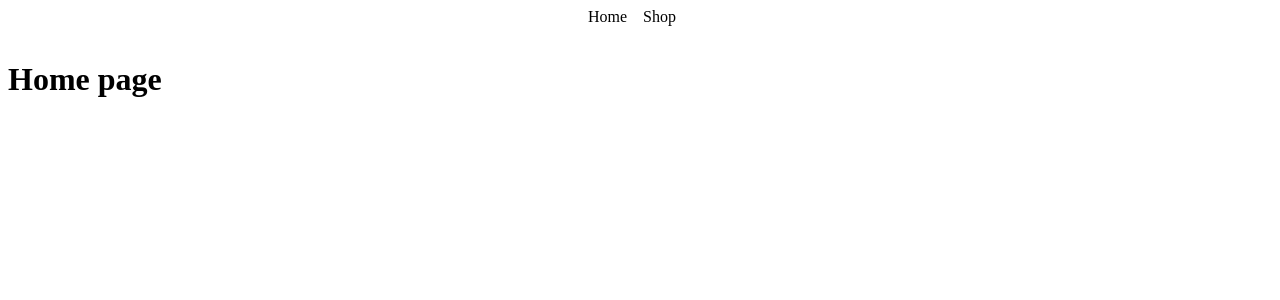
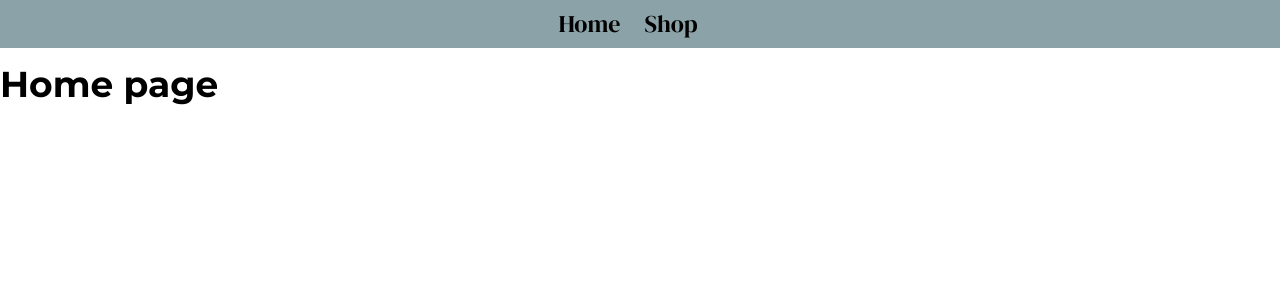
Before and after one commit to chrismartinjazz/odin-shopping-cart, a React (Vite) app: page / in a window 1280 px wide. Shown: the top 300 px of the page. Built offline with nearby package versions, Linux system fonts and the light colour scheme.

Commit message:
Change Card element to text input, initial CSS.
Card:
- Change input to text and add checking for numeric value

Initial CSS styling:
- Add Google Fonts to index.html.
- Add CSS reset, variables, root styling to index.css

```diff
--- a/index.html
+++ b/index.html
@@ -5,6 +5,12 @@
     <link rel="icon" type="image/svg+xml" href="/vite.svg" />
     <meta name="viewport" content="width=device-width, initial-scale=1.0" />
     <title>Shopping Cart</title>
+    <link rel="preconnect" href="https://fonts.googleapis.com" />
+    <link rel="preconnect" href="https://fonts.gstatic.com" crossorigin />
+    <link
+      href="https://fonts.googleapis.com/css2?family=DM+Serif+Display:ital@0;1&family=Montserrat:ital,wght@0,100..900;1,100..900&display=swap"
+      rel="stylesheet"
+    />
   </head>
   <body>
     <div id="root"></div>
--- a/src/components/Card/Card.jsx
+++ b/src/components/Card/Card.jsx
@@ -19,10 +19,12 @@ function Card({ product, productIsInCart, handleUpdateCart, handleRemoveFromCart
   const [quantity, setQuantity] = useState(1);
 
   function handleChangeQuantity(event) {
-    const nextQuantity = event.target.value > 1
-      ? event.target.value
-      : 1
-    setQuantity(nextQuantity);
+    if (isPositiveInteger(event.target.value)) {
+      const nextQuantity = event.target.value > 1
+        ? event.target.value
+        : 1
+      setQuantity(nextQuantity);
+    }
   }
 
   function handleToggleEdit() {
@@ -57,7 +59,6 @@ function Card({ product, productIsInCart, handleUpdateCart, handleRemoveFromCart
 
       {editing ? (
         <input
-          type="number"
           value={quantity}
           onChange={handleChangeQuantity}
         />
@@ -76,5 +77,8 @@ function Card({ product, productIsInCart, handleUpdateCart, handleRemoveFromCart
   )
 }
 
+function isPositiveInteger(input) {
+  return (!isNaN(parseInt(input)) && parseInt(input) > 0)
+}
 
 export default Card;
--- a/src/components/Card/Card.module.css
+++ b/src/components/Card/Card.module.css
@@ -1,8 +1,12 @@
 .Card {
-  max-width: 15em;
+  width: 15em;
   padding: 1em;
+  border: solid red 1px;
 }
 
 .image {
   width: 100%;
+  height: 20em;
+  object-fit: contain;
+  border: solid green 1px;
 }
--- a/src/components/Cart/Cart.module.css
+++ b/src/components/Cart/Cart.module.css
@@ -1,9 +1,11 @@
 .Cart {
+  border: solid yellow 1px;
+  max-width: 5em;
   display: flex;
   flex-direction: column;
   gap: 1em;
-  max-width: 5em;
 }
+
 .image {
   width: 100%;
 }
--- a/src/components/Navbar/Navbar.module.css
+++ b/src/components/Navbar/Navbar.module.css
@@ -1,7 +1,12 @@
 .Navbar {
-  height: 2em;
+  width: 100%;
+  background-color: var(--color-mid);
   display: flex;
   justify-content: center;
+  align-items: center;
+  font-family: var(--font2);
+  font-size: 1.5rem;
+  height: 2em;
   gap: 1em;
 }
 
--- a/src/components/Shop/Shop.jsx
+++ b/src/components/Shop/Shop.jsx
@@ -53,9 +53,8 @@ export default function Shop() {
   return (
     <>
       <Navbar className={styles.Navbar} cart={cart}/>
-      <div className={styles.main}>
+      <div className={styles.container}>
         <div className={styles.Shop}>
-          <h2>Shop</h2>
           {products.map((product) => {
             return (
               <div key={product.id}>
--- a/src/components/Shop/Shop.module.css
+++ b/src/components/Shop/Shop.module.css
@@ -1,11 +1,14 @@
-.main {
+.container {
+  width: 90%;
+  max-width: 1600px;
+  margin: 0 auto;
   display: flex;
+  border: solid purple 1px;
 }
 
 .Shop {
-  width: 100%;
+  max-width: 100%;
+  display: flex;
+  flex-wrap: wrap;
+  gap: 2em;
 }
-
-.Cart {
-  width: 5em;
-}
--- a/src/index.css
+++ b/src/index.css
@@ -1,3 +1,29 @@
+*, *::before, *::after {
+  box-sizing: border-box;
+}
+
+/*
+Color combination from
+https://www.canva.com/colors/color-palettes/tangerine-trend/
+*/
+
+:root {
+  --font1: 'Montserrat', sans-serif;
+  --font2: 'DM Serif Display', serif;
+  --color-dark: #002134;
+  --color-light: #C8C4C1;
+  --color-contrast: #FFB067;
+  --color-mid: #8BA3A8;
+}
+
 img {
   width: 100%;
 }
+
+body {
+  margin: 0;
+  padding: 0;
+  font-family: var(--font1);
+  font-size: 1.125rem;
+  line-height: 1.5rem;
+}
--- a/src/main.jsx
+++ b/src/main.jsx
@@ -1,3 +1,4 @@
+import "./index.css";
 import { StrictMode } from "react";
 import { createRoot } from "react-dom/client";
 import { createBrowserRouter, RouterProvider } from "react-router-dom";
```
Also changed, not shown: reference-amazon.png (added).
